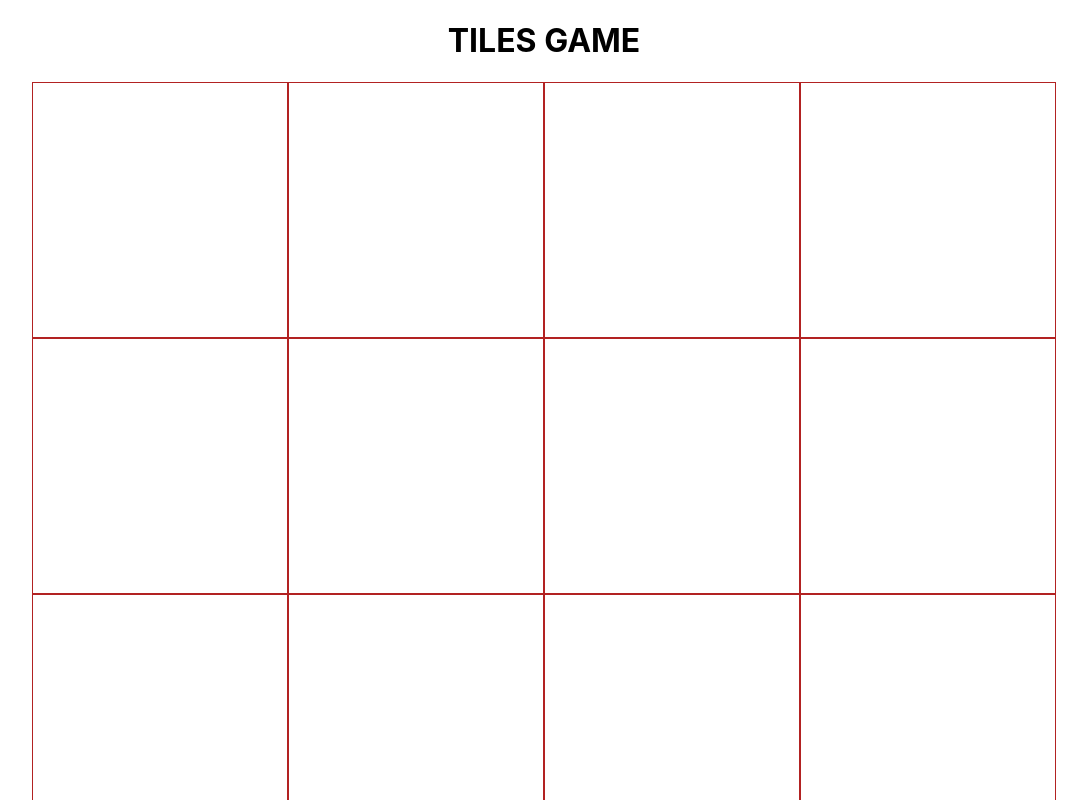
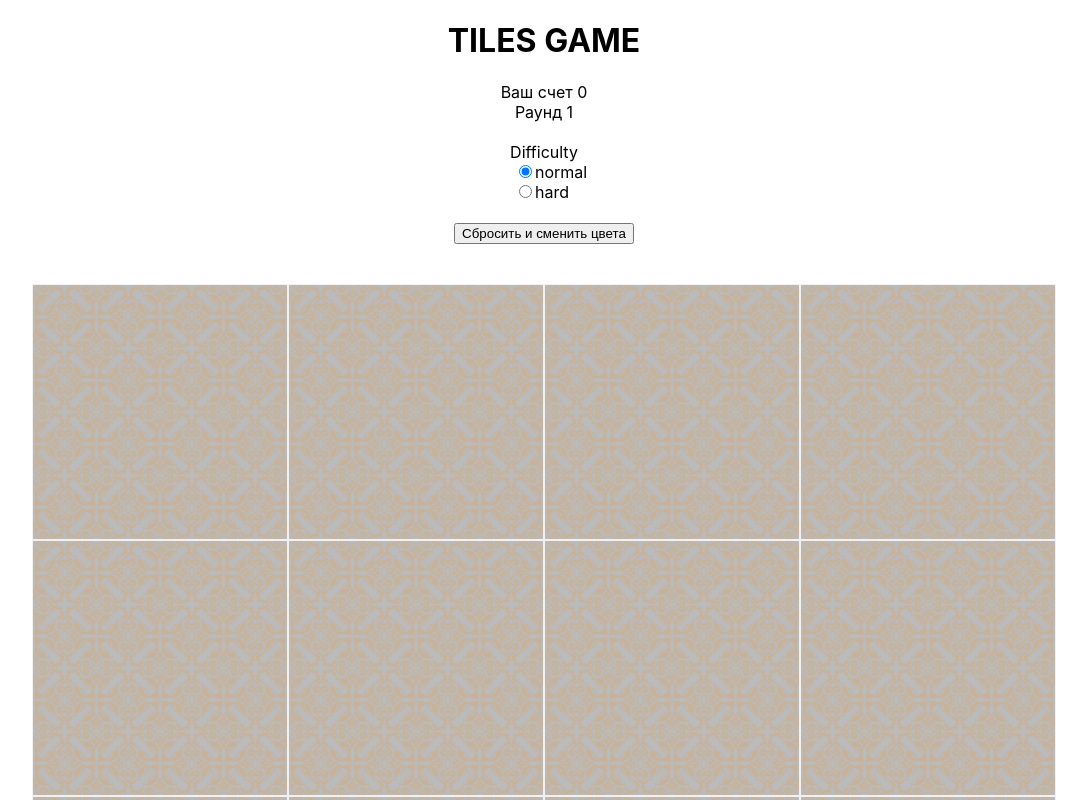
Before and after one commit to ShootingersNew/jetRubyTest, a React (Create React App) app: page / in a window 1280 px wide. Shown: the top 800 px of the page, without its empty margins (96-1183 px from the left). Built offline with nearby package versions, Linux system fonts and the light colour scheme.

Commit message:
add full app functional with control panel

```diff
--- a/src/components/Tile/index.tsx
+++ b/src/components/Tile/index.tsx
@@ -1,17 +1,68 @@
-import React, {HTMLAttributes} from "react";
+import React, {HTMLAttributes, useEffect, useState} from "react";
 import './style.scss';
 import cn from 'classnames'
+import {IsTileOpenedTypes, OpenTileType} from "../../types";
+
 
 type TilePropTypes = {
-    className?: string
+    className?: string,
+    ID: number,
+    openTile: OpenTileType,
+    colorPair: number,
+    color?: string
+    idx: number,
+    isTileOpened: IsTileOpenedTypes,
+    isGuessed: boolean
 }
-const Tile: React.FC<TilePropTypes & HTMLAttributes<any>> = ({className, ...rest}) => {
+const Tile: React.FC<TilePropTypes & HTMLAttributes<any>>
+    = ({
+           className,
+           openTile,
+           color,
+           colorPair,
+           isTileOpened,
+           idx,
+           isGuessed,
+
+       }) => {
+    const [isClosed, setIsClosed] = useState(false)
+    const [isColorHidden, setIsColorHidden] = useState(true)
     const tileClassNames = cn({
         tile: true,
-        [`${className}`]: className
+        [`${className}`]: className,
+        [`tile_closed_${isClosed}`]: true,
+        [`tile_guessed_${isGuessed}`]: true
     });
+    const clickHandler: () => void = () => {
+        setIsColorHidden(false)
+        openTile(idx, colorPair)
+    }
+    //set state to closed
+    useEffect(() => {
+        setIsClosed(isTileOpened(idx, isGuessed))
+
+    }, [setIsClosed, idx, isGuessed, isTileOpened])
+
+    useEffect(() => {
+        // hide the colors after closing the tile to prevent cheating
+        const hideColor: () => void = () => {
+            if (!isClosed) {
+                setTimeout(() => {
+                    setIsColorHidden(true)
+                }, 700)
+            }
+        }
+        hideColor()
+    }, [isClosed])
+
     return (
-        <div {...rest} className={tileClassNames}/>
+        <div className={"flip-card " + tileClassNames} onClick={clickHandler}>
+            <div className="flip-card-inner">
+                <div className="flip-card-front tile__back"/>
+                <div className="flip-card-back"
+                     style={isClosed || !isColorHidden ? {backgroundColor: `${color}`} : undefined}/>
+            </div>
+        </div>
     )
 }
 export default Tile
--- a/src/components/Tile/style.scss
+++ b/src/components/Tile/style.scss
@@ -1,10 +1,62 @@
 .tile {
   width: calc(25% - 2px);
   border: 1px solid firebrick;
-
+  &__back{
+    background-image: url("./img/pattern.png");
+    background-size: cover;
+    height: 100%;
+    width: 100%;
+  }
+  &_guessed_true{
+    opacity: 0;
+    transition-delay: 4s;
+    transition: opacity 1s;
+  }
   &:after {
     content: '';
     display: block;
     padding-top: 100%;
   }
 }
+/* The flip card container - set the width and height to whatever you want. We have added the border property to demonstrate that the flip itself goes out of the box on hover (remove perspective if you don't want the 3D effect */
+.flip-card {
+  background-color: transparent;
+  border: 1px solid #f1f1f1;
+  perspective: 1000px; /* Remove this if you don't want the 3D effect */
+}
+
+/* This container is needed to position the front and back side */
+.flip-card-inner {
+  position: relative;
+  width: 100%;
+  height: 100%;
+  text-align: center;
+  transition: transform 0.8s;
+  transform-style: preserve-3d;
+}
+
+/* Do an horizontal flip when you move the mouse over the flip box container */
+.tile_closed_true .flip-card-inner {
+  transform: rotateY(180deg);
+}
+
+/* Position the front and back side */
+.flip-card-front, .flip-card-back {
+  position: absolute;
+  width: 100%;
+  height: 100%;
+  -webkit-backface-visibility: hidden; /* Safari */
+  backface-visibility: hidden;
+}
+
+/* Style the front side (fallback if image is missing) */
+.flip-card-front {
+  background-color: #bbb;
+  color: black;
+}
+
+/* Style the back side */
+.flip-card-back {
+  color: white;
+  transform: rotateY(180deg);
+}
--- a/src/components/TilesGame/index.tsx
+++ b/src/components/TilesGame/index.tsx
@@ -1,33 +1,104 @@
 import React, {useEffect, useState} from "react";
 import TilesView from "../TilesView";
-import {TileType} from "../../types";
+import {IsTileOpenedTypes, OpenTileType, TileIdsTypes, TileType, DifficultyType} from "../../types";
 
 const TilesGame: React.FC = () => {
-    const [tiles, setTiles] = useState<TileType[] | undefined>(undefined)
     //"smart" comp for TilesGame
-    useEffect(() => {
 
+    const [tiles, setTiles] = useState<TileType[] | undefined>(undefined);
+    const [round, setRound] = useState(1);
+    const [score, setScore] = useState(0);
+    const [difficulty, setDifficulty] = useState(0)
+
+    // max score of the game; number of tiles = difficultyArr[x]*2
+    const difficultyArr: DifficultyType[] = [{difficulty: 'normal', maxScore: 8}, {difficulty: 'hard', maxScore: 16}]
+
+    const [openedTilesIds, setOpenedTilesIds] = useState<TileIdsTypes[]>([]);
+
+    const compareTiles = tiles && openedTilesIds && openedTilesIds.length === 2 && openedTilesIds[0].colorPair === openedTilesIds[1].colorPair
+
+    const generateRandomTiles: () => TileType[] = () => {
         const randomColor: () => string = () => {
-            return Math.floor(Math.random() * 16777215).toString(16)
+            const letters = '0123456789ABCDEF';
+            let color = '#';
+            for (let i = 0; i < 6; i++) {
+                color += letters[Math.floor(Math.random() * 16)];
+            }
+            return color;
         };
-        const generateRandomTiles: () => TileType[] = () => {
         //randomize color
         const randomizePos: (a: any, b: any) => number = (a, b) => {
             return 0.5 - Math.random();
         }
         // generate an array of random colors
-            const colors = new Array(8).fill(undefined).map(() => {
-                return randomColor();
+        const colors = new Array(difficultyArr[difficulty].maxScore).fill(undefined).map((val, id) => {
+            return {ID: id, color: randomColor(), isOpened: false, isGuessed: false, colorPair: id};
         });
 
         //concatenate arrays and randomize the positions of their elements
-            return [...colors, ...colors].sort(randomizePos).map((color) => {
-                return {color: `#${color}`, isOpened: false, isGuessed: false}
+        return [...colors, ...colors].sort(randomizePos)
+    }
+
+    const openTile: OpenTileType = (id, colorPair) => {
+
+        if (openedTilesIds && openedTilesIds.length > 1) {
+            //close our tiles
+            setOpenedTilesIds([])
+            setRound(round + 1)
+        } else {
+
+            openedTilesIds && openedTilesIds.length !== 0 && id !== openedTilesIds[0].id
+                ?
+                setOpenedTilesIds([...openedTilesIds, {id: id, colorPair: colorPair}])
+                :
+                setOpenedTilesIds([{id: id, colorPair: colorPair}])
+        }
+    }
+
+    const resetGame: () => void = () => {
+        setTiles(generateRandomTiles())
+        setOpenedTilesIds([])
+        setScore(0)
+        setRound(1)
+    }
+
+    const isTileOpened: IsTileOpenedTypes = (id, isGuessed) => {
+        return openedTilesIds.some((tile) => tile.id === id) || isGuessed
+    }
+    useEffect(() => {
+        const markTheGuessed: () => void = () => {
+            if (compareTiles && tiles && openedTilesIds) {
+                const copiedTilesArr = tiles?.slice();
+                copiedTilesArr.forEach((tile, id) => {
+                    if (tile.colorPair === openedTilesIds[0].colorPair) {
+                        copiedTilesArr[id].isGuessed = true
+                    }
                 })
+                setTiles(copiedTilesArr)
+                setOpenedTilesIds([])
+                setScore(score + 1)
             }
+        }
+        markTheGuessed()
+
+    }, [compareTiles, openedTilesIds, tiles, score])
+
+    useEffect(() => {
         setTiles(generateRandomTiles())
-    }, [])
+    }, [difficulty])
 
-    return <TilesView arr={tiles}/>
+
+    return <TilesView
+        setDifficulty={setDifficulty}
+        difficultyArr={difficultyArr}
+        difficulty={difficulty}
+        score={score}
+        round={round}
+        isTileOpened={isTileOpened}
+        openedTilesIds={openedTilesIds}
+        openTile={openTile}
+        arr={tiles}
+        resetGame={resetGame}
+    />
 }
 export default TilesGame
--- a/src/components/TilesView/index.tsx
+++ b/src/components/TilesView/index.tsx
@@ -1,22 +1,48 @@
 import React from "react";
 import './style.scss'
 import Tile from "../Tile";
-import {TileType} from "../../types";
+import {DifficultyType, IsTileOpenedTypes, OpenTileType, TileIdsTypes, TileType} from "../../types";
 
 type TilesViewPropTypes = {
     arr?: TileType[],
+    isTileOpened: IsTileOpenedTypes,
+    openedTilesIds: TileIdsTypes[]
+    openTile: OpenTileType,
+    round: number,
+    score: number,
+    resetGame: () => void,
+    difficulty: number,
+    difficultyArr: DifficultyType[],
+    setDifficulty: (idx: number) => void
 }
-const TilesView: React.FC<TilesViewPropTypes> = ({arr}) => {
+const TilesView: React.FC<TilesViewPropTypes>
+    = ({
+           arr,
+           openTile,
+           isTileOpened,
+           round,
+           score,
+           resetGame,
+           difficultyArr,
+           setDifficulty,
+           difficulty
+       }) => {
 
     const mapTiles: () => JSX.Element = () => {
         return <>
             {
-                arr && arr.map(({color, isGuessed, isOpened}, id) => {
+                arr && arr.map(({ID, color, isGuessed, isOpened, colorPair}, id) => {
                     return (
                         <Tile
+                            colorPair={colorPair}
+                            openTile={openTile}
+                            ID={ID}
                             key={id}
+                            idx={id}
+                            color={color}
                             className="tilesView__tile"
-                            style={isOpened && isGuessed ? {backgroundColor: `${color}`} : undefined}
+                            isTileOpened={isTileOpened}
+                            isGuessed={isGuessed}
                         />
                     )
                 })
@@ -25,11 +51,42 @@ const TilesView: React.FC<TilesViewPropTypes> = ({arr}) => {
     }
 
     return (
-        <div className={'tilesView'}>
-            {
-                mapTiles()
-            }
-        </div>
+        <>
+            <div className="tilesView__controls">
+                <div className="tilesView__statistic">
+                    <div>Ваш счет {score}</div>
+                    <div>Раунд {round}</div>
+                </div>
+                <div className="tilesView__difficulty">
+                    Difficulty
+                    <ul>
+                        {
+                            difficultyArr.map((d, idx) => {
+                                return <li key={idx}>
+                                    {
+                                        <label>
+                                            <input
+                                                onChange={() => setDifficulty(idx)}
+                                                checked={difficulty === idx}
+                                                type="radio"
+                                                value={idx}
+                                                name={'diff'}/>
+                                            {d.difficulty}
+                                        </label>
+                                    }
+                                </li>
+                            })
+                        }
+                    </ul>
+                </div>
+                <button onClick={resetGame} className="tileView__reset">Сбросить и сменить цвета</button>
+            </div>
+            <div className={'tilesView__tiles'}>
+                {
+                    mapTiles()
+                }
+            </div>
+        </>
     )
 }
 export default TilesView
--- a/src/components/TilesView/style.scss
+++ b/src/components/TilesView/style.scss
@@ -1,4 +1,21 @@
-.tilesView{
-  display: flex;
-  flex-wrap: wrap;
+.tilesView {
+  &__controls{
+    padding-bottom: 40px;
+  }
+  &__tiles {
+    display: flex;
+    flex-wrap: wrap;
+  }
+  &__difficulty{
+    padding: 20px 0;
+    & ul{
+      list-style: none;
+      width: 100px;
+
+      margin:0 auto 0;
+      & li{
+        text-align: left;
+      }
+    }
+  }
 }
```
Also changed, not shown: src/types.ts (+7 -1 lines), public/img/pattern.png (added), src/components/Tile/img/pattern.png (added). Lines whose indentation alone changed are shown as unchanged.
